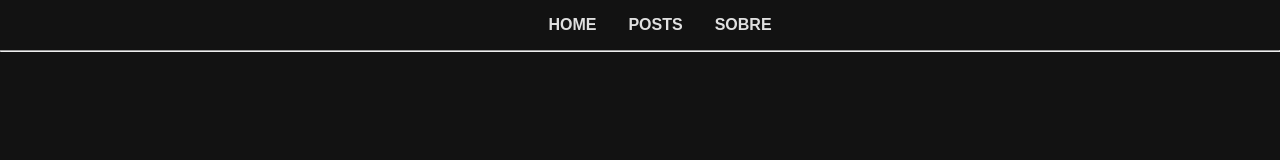
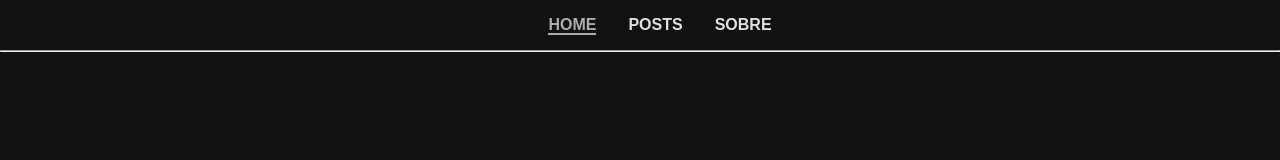
Before and after one commit to tonoliveira96/angular-blog, an Angular app: page / in a window 1280 px wide. Shown: the top 160 px of the page. Built offline with nearby package versions, Linux system fonts and the light colour scheme.

Commit message:
feat: Classe de rota ativa

```diff
--- a/src/app/components/menu-bar/menu-bar.component.css
+++ b/src/app/components/menu-bar/menu-bar.component.css
@@ -22,3 +22,8 @@
   opacity: 0.5;
   transition: 500ms;
 }
+
+.active-link{
+  border-bottom: 2px solid var(--text-color);
+  opacity: 0.75;
+}
--- a/src/app/components/menu-bar/menu-bar.component.html
+++ b/src/app/components/menu-bar/menu-bar.component.html
@@ -1,8 +1,19 @@
 <nav>
   <ul>
-    <li><a href="/">HOME</a></li>
-    <li><a href="/post">POSTS</a></li>
-    <li><a href="">SOBRE</a></li>
+    <li>
+      <a
+        [routerLink]="['/']"
+        [routerLinkActive]="['active-link']"
+        [routerLinkActiveOptions]="{ exact: true }"
+        >HOME</a
+      >
+    </li>
+    <li>
+      <a [routerLink]="['/post', 1]" [routerLinkActive]="['active-link']"
+        >POSTS</a
+      >
+    </li>
+    <li><a [routerLink]="">SOBRE</a></li>
   </ul>
-  <hr/>
+  <hr />
 </nav>
--- a/src/app/components/menu-bar/menu-bar.component.ts
+++ b/src/app/components/menu-bar/menu-bar.component.ts
@@ -1,9 +1,10 @@
 import { Component } from '@angular/core';
+import { RouterModule } from '@angular/router';
 
 @Component({
   selector: 'app-menu-bar',
   standalone: true,
-  imports: [],
+  imports: [RouterModule],
   templateUrl: './menu-bar.component.html',
   styleUrl: './menu-bar.component.css'
 })
```
